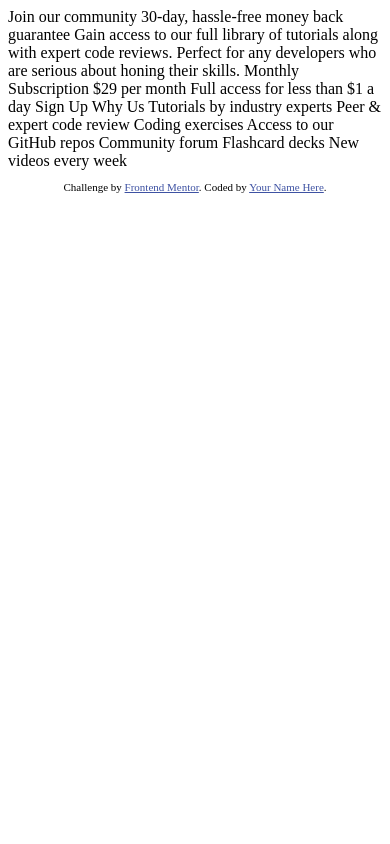
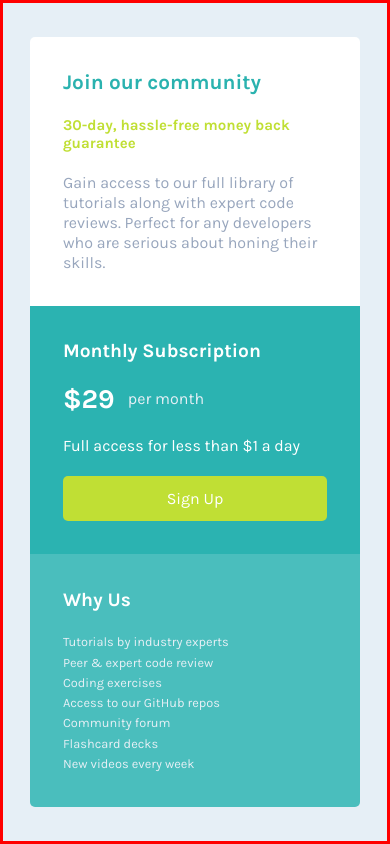
Before and after one commit to aburecki/single-price-grid-component-master, a plain HTML site: page index.html in a window 390 px wide. Drawn offline with Linux system fonts and the light colour scheme.

Commit message:
complete mobile v1

```diff
--- a/index.html
+++ b/index.html
@@ -1,50 +1,65 @@
 <!DOCTYPE html>
 <html lang="en">
+
 <head>
   <meta charset="UTF-8">
-  <meta name="viewport" content="width=device-width, initial-scale=1.0"> <!-- displays site properly based on user's device -->
+  <meta name="viewport" content="width=device-width, initial-scale=1.0">
+  <!-- displays site properly based on user's device -->
 
   <link rel="icon" type="image/png" sizes="32x32" href="./images/favicon-32x32.png">
+  <link rel="stylesheet" href="style.css">
 
   <title>Frontend Mentor | Single Price Grid Component</title>
 
-  <!-- Feel free to remove these styles or customise in your own stylesheet 👍 -->
-  <style>
-    .attribution { font-size: 11px; text-align: center; }
-    .attribution a { color: hsl(228, 45%, 44%); }
-  </style>
 </head>
+
 <body>
-  Join our community
 
-  30-day, hassle-free money back guarantee
+  <div class="wrapper">
 
-  Gain access to our full library of tutorials along with expert code reviews.
-  Perfect for any developers who are serious about honing their skills.
 
-  Monthly Subscription
+    <section class="join">
+      <h1>Join our community</h1>
 
-  &dollar;29 per month
+      <h3>30-day, hassle-free money back guarantee</h3>
 
-  Full access for less than &dollar;1 a day
+      <p> Gain access to our full library of tutorials along with expert code reviews.
+        Perfect for any developers who are serious about honing their skills.</p>
 
-  Sign Up
+    </section>
 
-  Why Us
 
-  Tutorials by industry experts
-  Peer &amp; expert code review
-  Coding exercises
-  Access to our GitHub repos
-  Community forum
-  Flashcard decks
-  New videos every week
 
-  <footer>
-    <p class="attribution">
-      Challenge by <a href="https://www.frontendmentor.io?ref=challenge" target="_blank">Frontend Mentor</a>.
-      Coded by <a href="#">Your Name Here</a>.
-    </p>
-  </footer>
+    <section class="subscription">
+
+      <h2>Monthly Subscription</h2>
+
+      <div class="price">&dollar;29 <span>per month</span></div>
+
+      <p> Full access for less than &dollar;1 a day</p>
+
+      <button>Sign Up</button>
+
+    </section>
+
+
+
+    <section class="why-us">
+
+      <h2>Why Us</h2>
+
+      <ul>
+        <li> Tutorials by industry experts</li>
+        <li> Peer &amp; expert code review</li>
+        <li> Coding exercises</li>
+        <li> Access to our GitHub repos</li>
+        <li> Community forum</li>
+        <li> Flashcard decks</li>
+        <li> New videos every week</li>
+      </ul>
+
+    </section>
+  </div>
 </body>
+
 </html>
--- /dev/null
+++ b/style.css
@@ -0,0 +1,129 @@
+@import url('https://fonts.googleapis.com/css2?family=Karla:wght@400;700&display=swap');
+
+* {
+    margin: 0;
+    padding: 0;
+    box-sizing: border-box;
+    font-family: 'Karla', sans-serif;
+    font-size: 16px;
+}
+
+ul {
+    list-style: none;
+}
+
+body {
+    width: 100vw;
+    height: 100vh;
+    background-color: #e6eff6;
+    border: 3px solid red;
+    display: flex;
+    justify-content: center;
+    align-items: center;
+}
+
+button {
+    width: 100%;
+    padding: 5% 10%;
+    background-color: hsl(71, 73%, 54%);
+    border: none;
+    border-radius: 5px;
+    color: #fff;
+}
+
+h3 {
+    padding-bottom: 8%;
+    font-size: 15px;
+}
+
+
+/* --------------------- wrapper div---------------------- */
+
+.wrapper {
+    margin: 20% 7%;
+    display: flex;
+    flex-direction: column;
+    border-radius: 5px;
+    overflow: hidden;
+
+}
+
+.wrapper>* {
+    padding: 10%;
+}
+
+.wrapper>*>h1, h2 {
+    font-weight: 700;
+    padding-bottom: 8%;
+}
+
+.wrapper>*>h1 {
+    font-size: 1.3rem;
+}
+
+.wrapper>*>h2 {
+    font-size: 1.2rem;
+}
+
+
+/* ------------------------ join class ----------------- */
+
+.join {
+    background-color: #ffffff;
+}
+
+.join h1 {
+    color: hsl(179, 62%, 43%);
+}
+
+.join h3 {
+    color: hsl(71, 73%, 54%);
+}
+
+.join p {
+    color: hsl(218, 22%, 67%);
+    line-height: 20px;
+}
+
+
+/* --------------------------- subscription class ------------- */
+.subscription {
+    background-color: #2bb3b1;
+    color: #fff;
+}
+
+.price {
+    font-size: 1.7rem;
+    font-weight: 700;
+    padding-bottom: 8%;
+    display: flex;
+    /* display: inline-block; */
+    /* vertical-align: middle; */
+}
+
+.price span {
+    color: hsl(204, 43%, 93%);
+    font-weight: 400;
+    align-self: center;
+    padding-left: 5%;
+    /* display: inline-block; */
+    /* vertical-align: middle; */
+}
+
+.subscription p {
+    padding-bottom: 8%;
+}
+
+
+/* ----------------------- why-us class --------------------------- */
+
+.why-us {
+    background-color: #4abebd;
+    color: #fff;
+}
+
+.why-us li {
+    font-size: 0.8rem;
+    padding: 1% 0;
+    color: hsl(204, 43%, 93%);
+}
```
